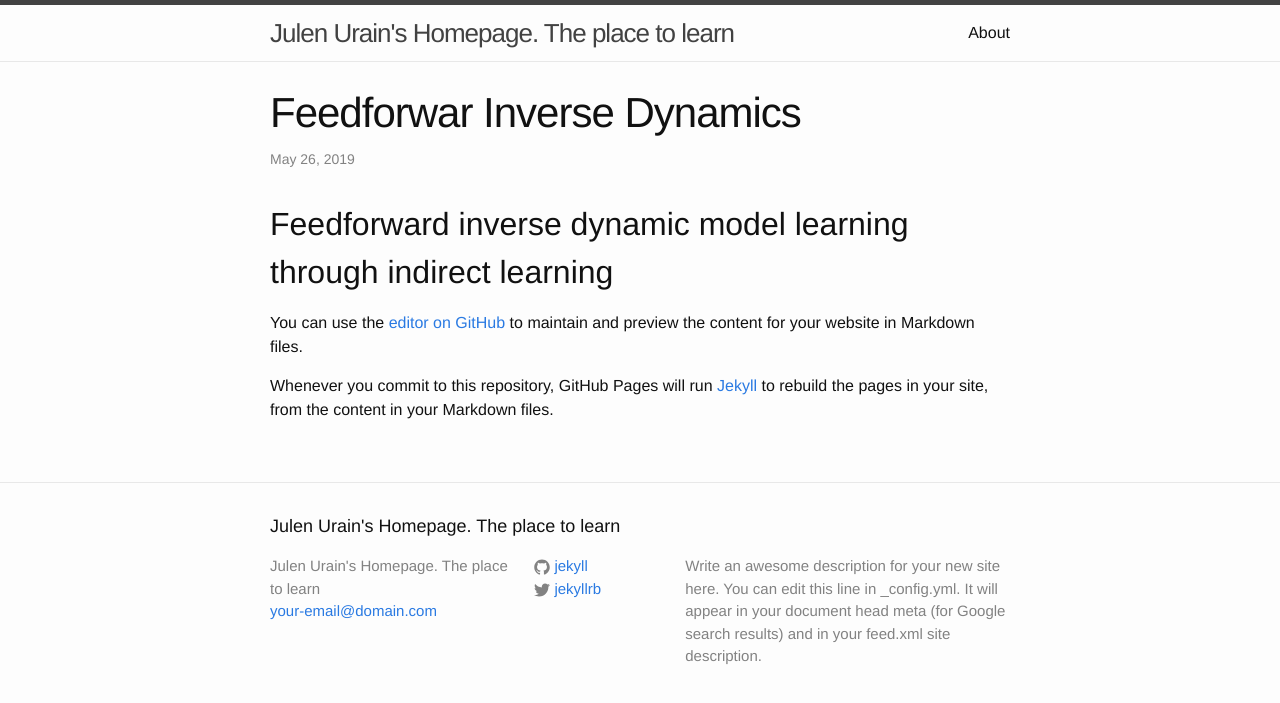
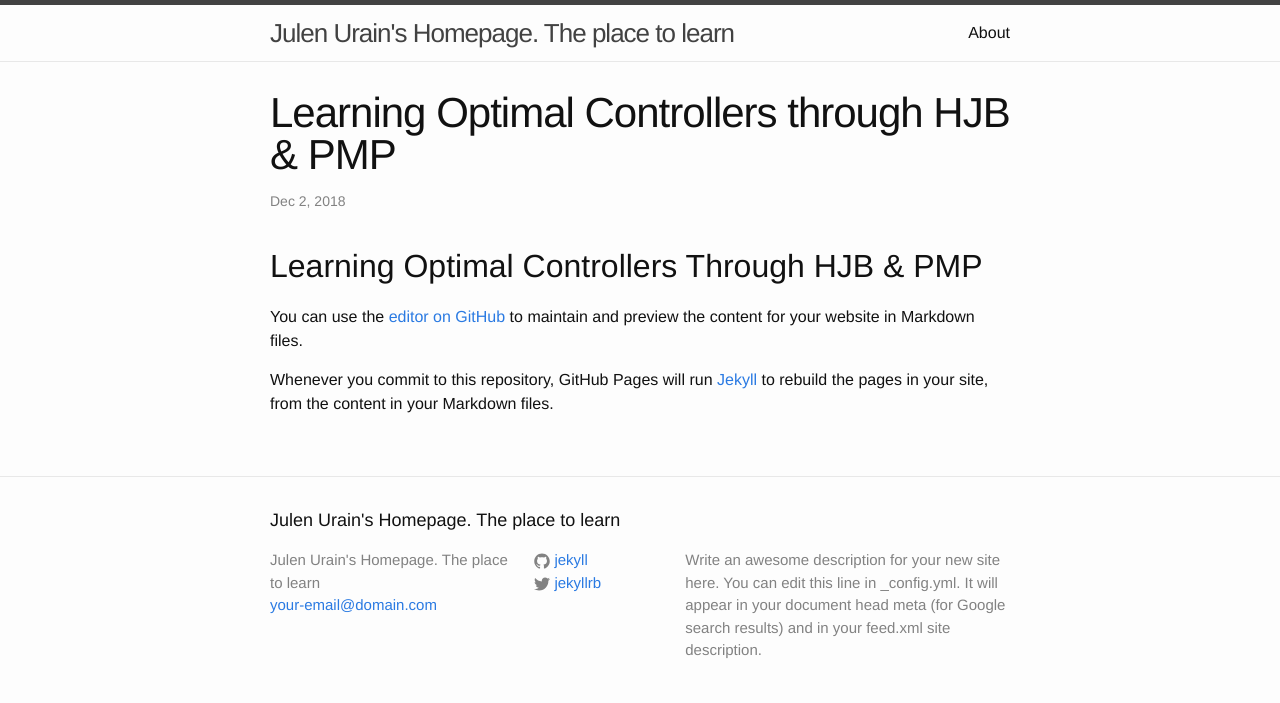
Before and after one commit to TheCamusean/theCamusean.github.io, a Jekyll site: the page built from _posts/2019-05-26-feedforwar-inverse-dynamics.markdown, in a window 1280 px wide. Shown: the top 703 px of the page. Built offline with Jekyll 4.4.1, drawn with Linux system fonts in a browser that asks for light colours; our own code applies the rules of GitHub Pages for plain Markdown files; a script that is not in the unit is left out.

Commit message:
Update 2019-05-26-feedforwar-inverse-dynamics.markdown

```diff
--- a/_posts/2019-05-26-feedforwar-inverse-dynamics.markdown
+++ b/_posts/2019-05-26-feedforwar-inverse-dynamics.markdown
@@ -1,5 +1,12 @@
-## Feedforward inverse dynamic model learning through indirect learning
+---
+layout: post
+mathjax: True
+title:  "Learning Optimal Controllers through HJB & PMP"
+date:   2018-12-02 23:12:04 +0100
+categories: jekyll update
+---
 
+## Learning Optimal Controllers Through HJB & PMP
 You can use the [editor on GitHub](https://github.com/TheCamusean/theCamusean.github.io/edit/master/index.md) to maintain and preview the content for your website in Markdown files.
 
 Whenever you commit to this repository, GitHub Pages will run [Jekyll](https://jekyllrb.com/) to rebuild the pages in your site, from the content in your Markdown files.
```
